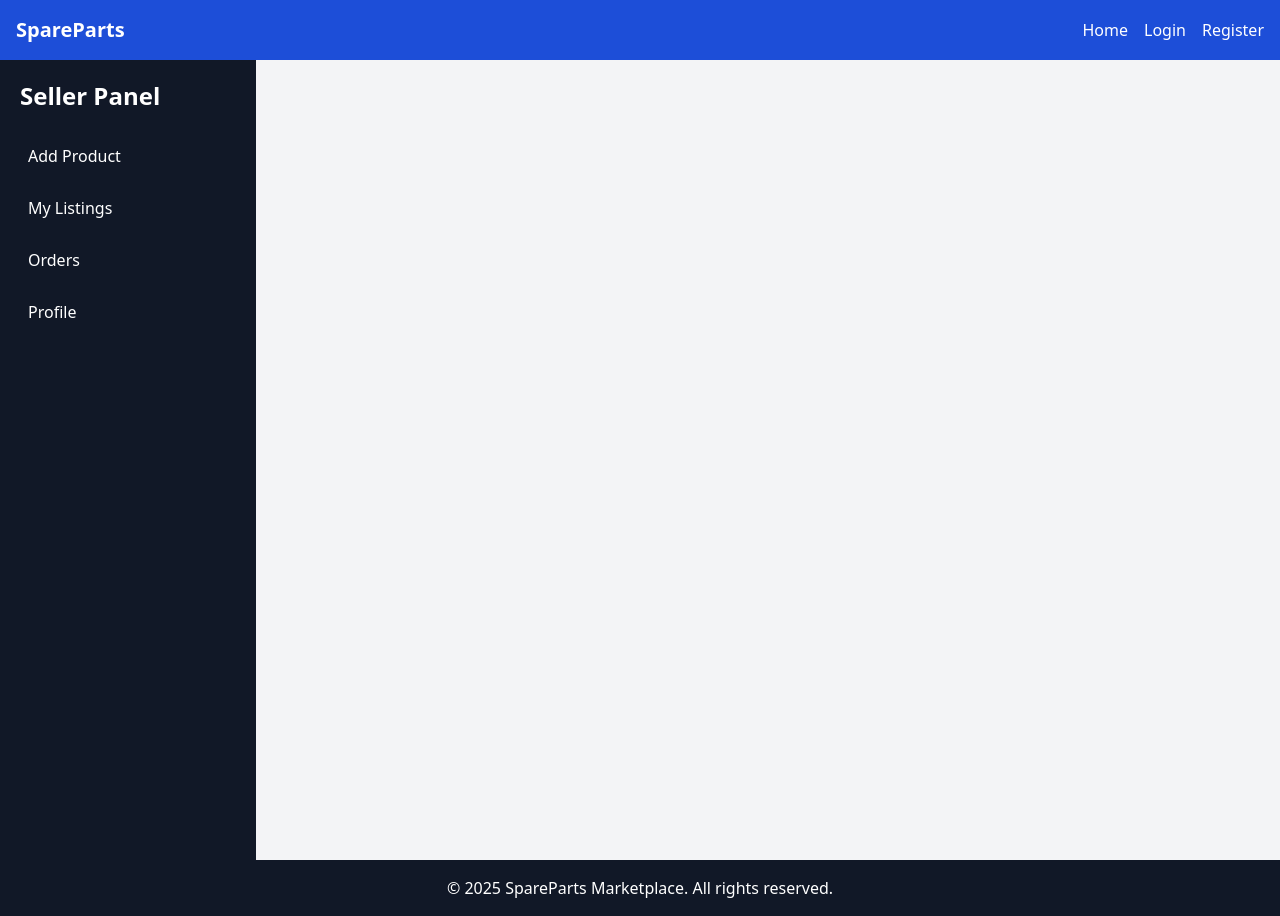
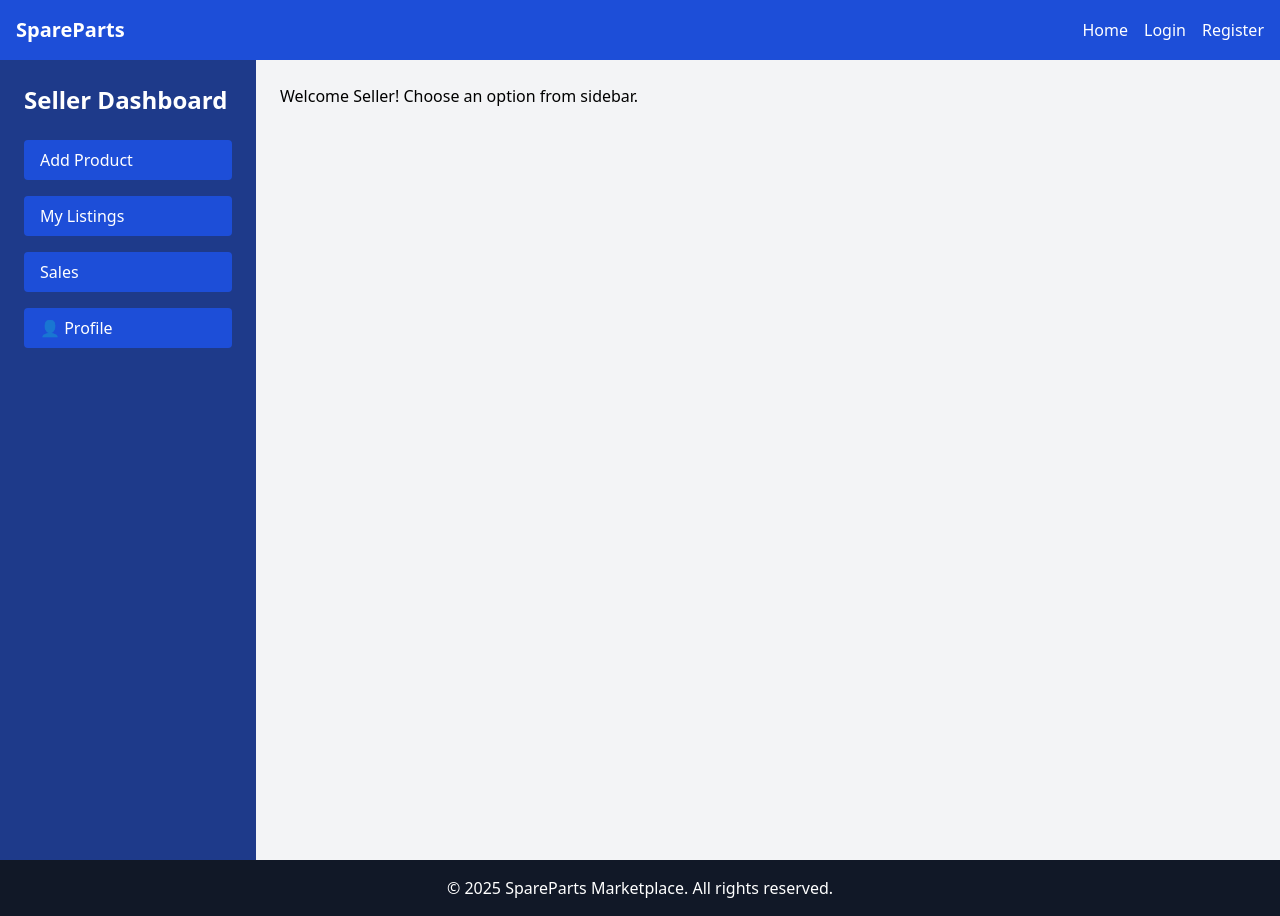
Before and after one commit to Ngosoman/Spare-Parts, a React (Vite) app in the folder Frontend/: page /seller-dashboard in a window 1280 px wide. Built offline with nearby package versions, Linux system fonts and the light colour scheme.

Commit message:
Updated seller's dashboard to allow smooth connections with the other pages

```diff
--- a/Frontend/src/Dashboard/SellerDashboard.jsx
+++ b/Frontend/src/Dashboard/SellerDashboard.jsx
@@ -1,32 +1,60 @@
 import { Link, Routes, Route } from "react-router-dom";
 import AddProduct from "./AddProduct";
 import MyListings from "./MyListings";
-import Orders from "./Orders";
-import Profile from "./Profile";
 
 export default function SellerDashboard() {
   return (
-    <div className="flex min-h-screen">
+    <div className="flex min-h-screen bg-gray-100">
       {/* Sidebar */}
-      <aside className="w-64 bg-gray-900 text-white p-5 space-y-6">
-        <h2 className="text-2xl font-bold">Seller Panel</h2>
-        <nav className="flex flex-col gap-3">
-          <Link to="add-product" className="hover:bg-gray-700 p-2 rounded">Add Product</Link>
-          <Link to="listings" className="hover:bg-gray-700 p-2 rounded">My Listings</Link>
-          <Link to="orders" className="hover:bg-gray-700 p-2 rounded">Orders</Link>
-          <Link to="profile" className="hover:bg-gray-700 p-2 rounded">Profile</Link>
+      <div className="w-64 bg-blue-900 text-white flex flex-col p-6">
+        <h1 className="text-2xl font-bold mb-6">Seller Dashboard</h1>
+        <nav className="space-y-4">
+          <Link
+            to="add-product"
+            className="block bg-blue-700 px-4 py-2 rounded hover:bg-blue-600"
+          >
+             Add Product
+          </Link>
+          <Link
+            to="my-listings"
+            className="block bg-blue-700 px-4 py-2 rounded hover:bg-blue-600"
+          >
+             My Listings
+          </Link>
+          <Link
+            to="sales"
+            className="block bg-blue-700 px-4 py-2 rounded hover:bg-blue-600"
+          >
+             Sales
+          </Link>
+          <Link
+            to="profile"
+            className="block bg-blue-700 px-4 py-2 rounded hover:bg-blue-600"
+          >
+            👤 Profile
+          </Link>
         </nav>
-      </aside>
+      </div>
 
       {/* Main Content */}
-      <main className="flex-1 p-6 bg-gray-100">
+      <div className="flex-1 p-6">
         <Routes>
           <Route path="add-product" element={<AddProduct />} />
-          <Route path="listings" element={<MyListings />} />
-          <Route path="orders" element={<Orders />} />
-          <Route path="profile" element={<Profile />} />
+          <Route path="my-listings" element={<MyListings />} />
+          <Route
+            path="sales"
+            element={<div>Sales Page (Coming Soon)</div>}
+          />
+          <Route
+            path="profile"
+            element={<div> Profile Page (Coming Soon)</div>}
+          />
+          <Route
+            path="*"
+            element={<div> Welcome Seller! Choose an option from sidebar.</div>}
+          />
         </Routes>
-      </main>
+      </div>
     </div>
   );
 }
```
